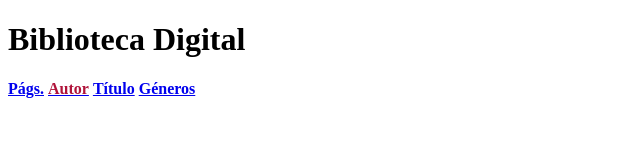
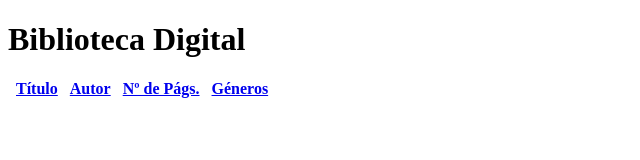
Before and after one commit to cquijadafuentes/bibliotecadigital.io, a plain HTML site: page index.html in a window 1280 px wide. Shown: the whole page, without its empty margins (0-640 px from the left). Drawn offline with Linux system fonts and the light colour scheme.

Commit message:
Update index.html

```diff
--- a/index.html
+++ b/index.html
@@ -9,11 +9,14 @@
   <body>
     <main>
         <h1>Biblioteca Digital</h1>
-
-      <a href="lista_paginas.html" title="Ordenar por…"><b>Págs.</b></a>
-      <a href="lista_autor.html" title="Ordenar por…"><font color=#b0133a><b>Autor</b></font></a>
-      <a href="lista_titulo.html" title="Ordenar por…"><b>Título</b></a>
-      <a href="lista_generos.html" title="Ordenar por…"><b>Géneros</b></a>
+      &nbsp;
+      <a href="lista_titulo.html" title="Listado por "><b>Título</b></a>
+      &nbsp;
+      <a href="lista_autor.html" title="Listado por "><b>Autor</b></a>
+      &nbsp;
+      <a href="lista_paginas.html" title="Listado por "><b>Nº de Págs.</b></a>
+      &nbsp;
+      <a href="lista_generos.html" title="Listado por "><b>Géneros</b></a>
     </main>
   </body>
 </html>
```
